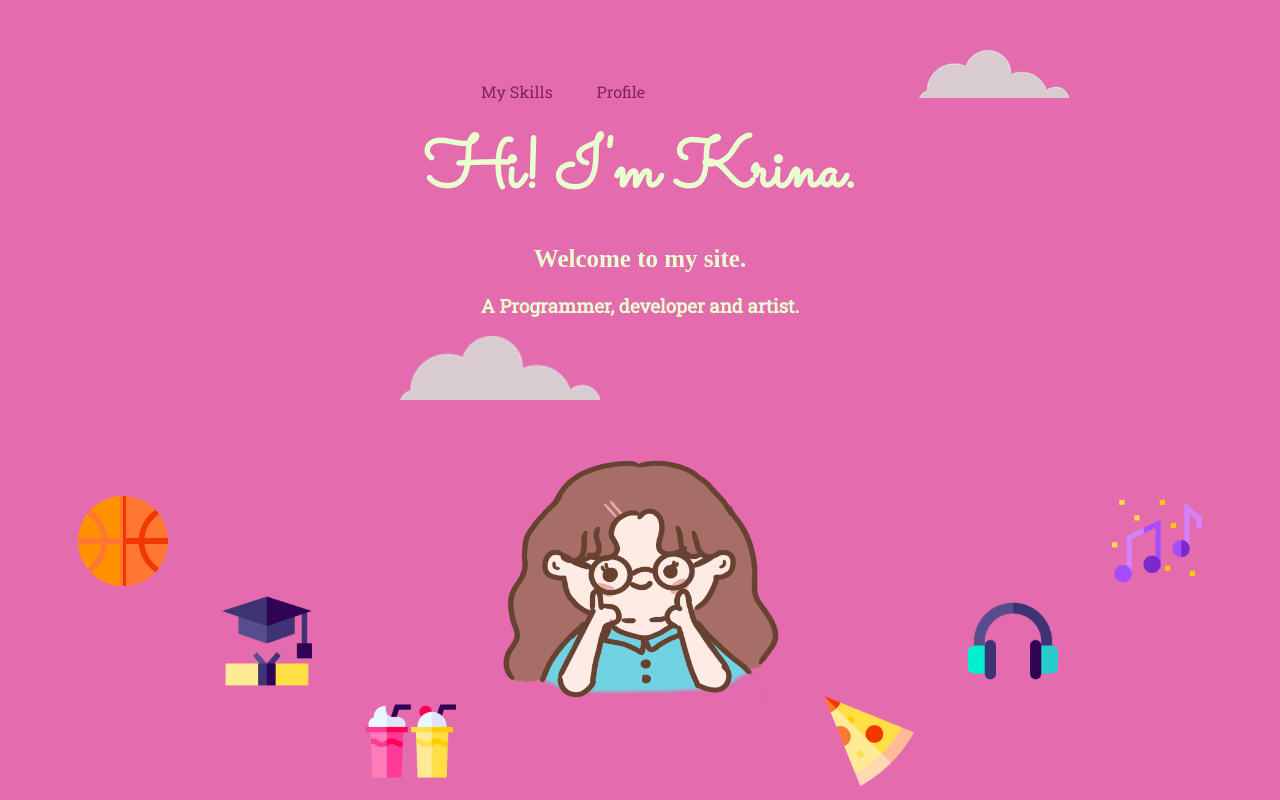
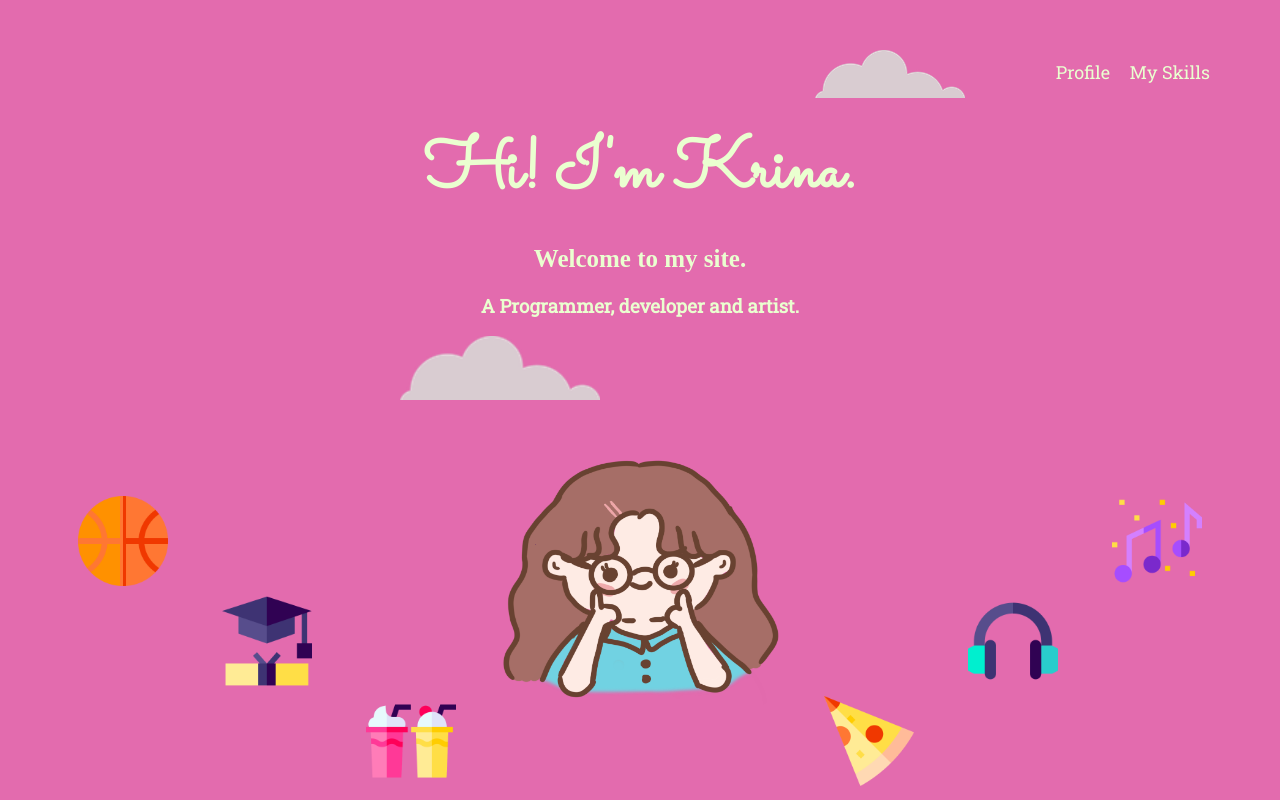
Before and after one commit to kiara0-0/krinasheth, a plain HTML site: page index.html in a window 1280 px wide. Shown: the top 800 px of the page. Drawn offline with Linux system fonts and the light colour scheme; a web font is replaced by a local one.

Commit message:
Update styles.css

```diff
--- a/css/styles.css
+++ b/css/styles.css
@@ -9,6 +9,26 @@ body{
   font-weight: bold;
   font-size: 25px;
   margin-bottom: 20px;
+}
+.headerlinks1{
+  color:#eaffd0;
+  font-size: 18px;
+position: absolute;
+right: 50px;
+font-family: 'Roboto Slab', serif;
+}
+.headerlinks1:hover{
+  	color:#ffffff;
+}
+.headerlinks2{
+  color:#eaffd0;
+  font-size: 18px;
+position: absolute;
+right: 150px;
+font-family: 'Roboto Slab', serif;
+}
+.headerlinks2:hover{
+  	color:#ffffff;
 }
 .intro{
 color:#eaffd0;
@@ -69,6 +89,10 @@ h3{
 .bottomcontainer{
   background-color: #fce38a;
   padding: 50px 0 20px 0;
+}
+.tracking-in-expand {
+	-webkit-animation: tracking-in-expand 1s cubic-bezier(0.215, 0.610, 0.355, 1.000) ;
+	        animation: tracking-in-expand 1s cubic-bezier(0.215, 0.610, 0.355, 1.000) ;
 }
 a{
   color:#822659;
```
